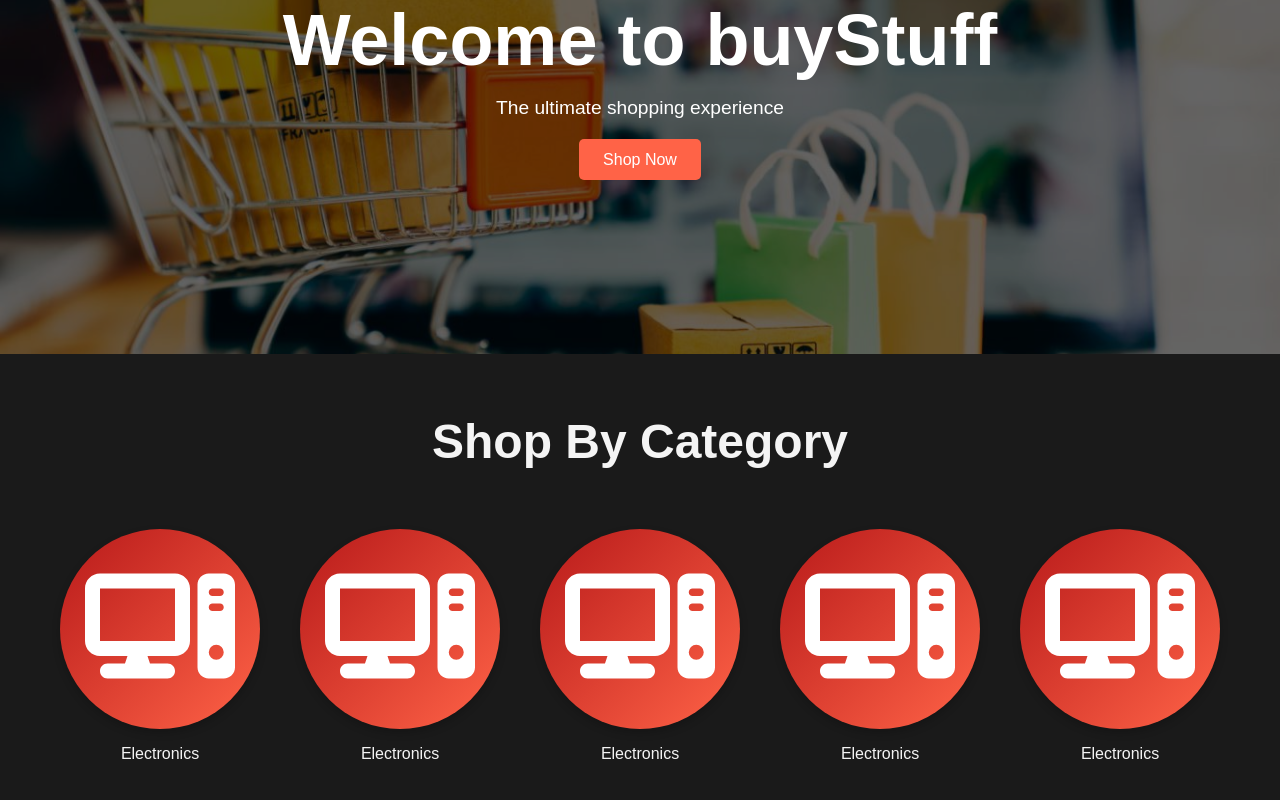
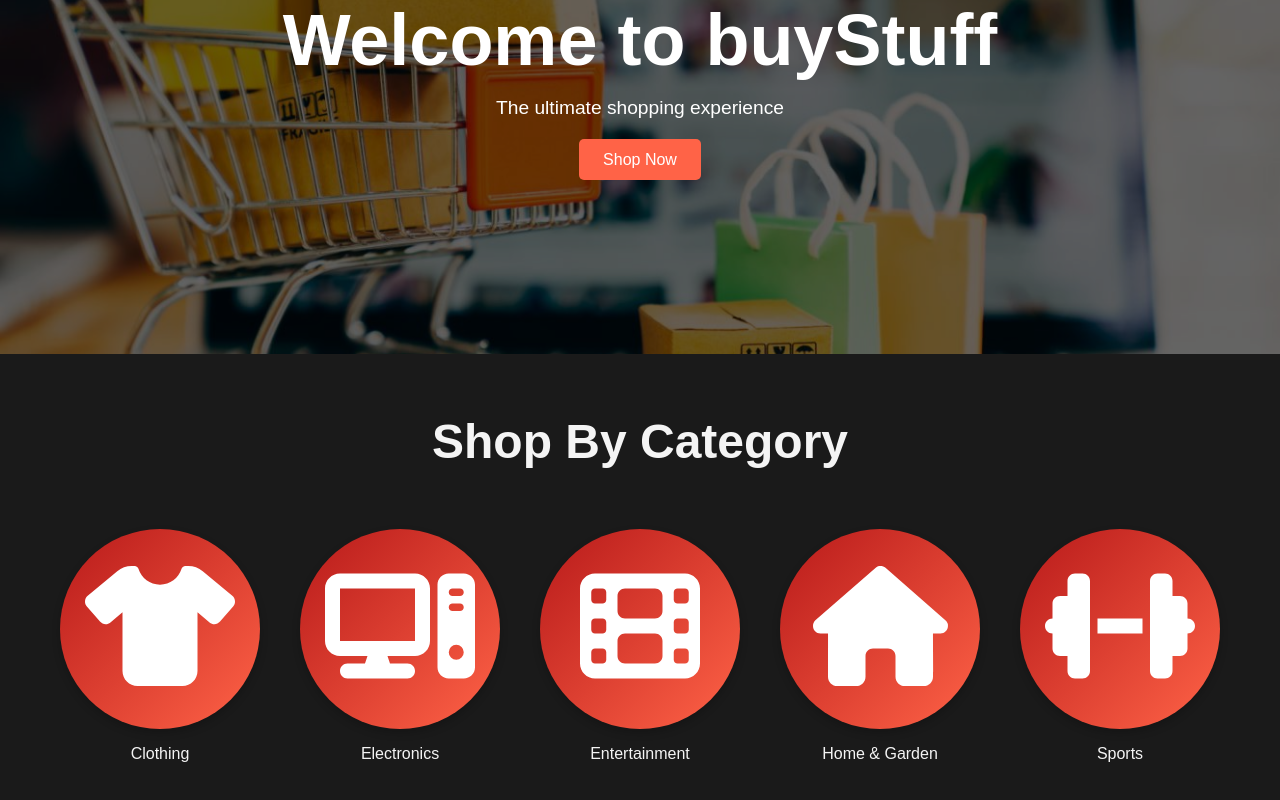
Before and after one commit to HristoShumkov/angular-online-store, an Angular app in the folder online-store/: page / in a window 1280 px wide. Shown: the part 250-1050 px from the top of the page. Built offline with nearby package versions, Linux system fonts and the light colour scheme.

Commit message:
load user and homepage category links dynamically

```diff
--- a/online-store/src/app/components/home/home.component.html
+++ b/online-store/src/app/components/home/home.component.html
@@ -9,36 +9,14 @@
             <section id="shop-now">
                 <h1>Shop By Category</h1>
                 <section id="category-container">
-                    <a href="#">
-                        <div id="category-circle">
-                            <fa-icon [icon]="faCocktail"></fa-icon>
-                        </div>
-                        <p>Electronics</p>
-                    </a>
-                    <a href="#">
-                        <div id="category-circle">
-                            <fa-icon [icon]="faCocktail"></fa-icon>
-                        </div>
-                        <p>Electronics</p>
-                    </a>
-                    <a href="#">
-                        <div id="category-circle">
-                            <fa-icon [icon]="faCocktail"></fa-icon>
-                        </div>
-                        <p>Electronics</p>
-                    </a>
-                    <a href="#">
-                        <div id="category-circle">
-                            <fa-icon [icon]="faCocktail"></fa-icon>
-                        </div>
-                        <p>Electronics</p>
-                    </a>
-                    <a href="#">
-                        <div id="category-circle">
-                            <fa-icon [icon]="faCocktail"></fa-icon>
-                        </div>
-                        <p>Electronics</p>
-                    </a>
+                    @for(category of categoryData; track $index) {
+                        <a routerLink="/items{{category.link}}">
+                            <div id="category-circle">
+                                <fa-icon [icon]="category.icon"></fa-icon>
+                            </div>
+                            <p>{{category.name}}</p>
+                        </a>
+                    }
                 </section>
             </section>
         </div>
--- a/online-store/src/app/components/home/home.component.ts
+++ b/online-store/src/app/components/home/home.component.ts
@@ -1,15 +1,42 @@
 import { Component } from '@angular/core';
+import { RouterLink } from '@angular/router';
 import { FontAwesomeModule } from '@fortawesome/angular-fontawesome';
-import { faComputer } from '@fortawesome/free-solid-svg-icons';
+import { faComputer, faShirt, faFilm, faHouse, faDumbbell } from '@fortawesome/free-solid-svg-icons';
 
 
 @Component({
   selector: 'app-home',
   standalone: true,
-  imports: [FontAwesomeModule],
+  imports: [RouterLink, FontAwesomeModule],
   templateUrl: './home.component.html',
   styleUrl: './home.component.css'
 })
 export class HomeComponent {
-  faCocktail = faComputer;
+  categoryData = [
+    {
+        icon: faShirt,
+        name: "Clothing",
+        link: "/clothing"
+    },
+    {
+        icon: faComputer,
+        name: "Electronics",
+        link: "/electronics"
+    },
+    {
+        icon: faFilm,
+        name: "Entertainment",
+        link: "/entertainment"
+    },
+    {
+        icon: faHouse,
+        name: "Home & Garden",
+        link: "/home-and-garden"
+    },
+    {
+        icon: faDumbbell,
+        name: "Sports",
+        link: "/sports"
+    }
+]
 }
--- a/online-store/src/app/components/user-details/user-details.component.html
+++ b/online-store/src/app/components/user-details/user-details.component.html
@@ -1,14 +1,14 @@
 <div id="user-details-container">
     <div id="user-info">
-        <img src="https://encrypted-tbn3.gstatic.com/images?q=tbn:ANd9GcTORR2uMHZNyzpEZwiAaQc5TC2szCCBY_z828Q6giqR28C6syDol-_HxF11QJMWF4tXtglnshoDuQlFpliN6uD5ug" id="user-details-profile-pic" />
-        <h1>Josh</h1>
+        <img src="{{pfpUrl}}" id="user-details-profile-pic" />
+        <h1>{{username}}</h1>
         <!-- <h1>Created on: {parseDate(createdOn)}</h1> -->
-        <h1>Created on: Recently</h1>
+        <h1>Created on: {{createdOn | date: "MMM d, y"}}</h1>
     </div>
     <div id="user-cart-container">
     <div id='user-cart-header'>
         <h2>My Cart</h2>
-        <a href='#' id='view-more'>View more</a>
+        <a routerLink="/user/cart" id='view-more'>View more</a>
     </div>
     <div id='user-cart'>
         <!-- {cartItems.length
--- a/online-store/src/app/components/user-details/user-details.component.ts
+++ b/online-store/src/app/components/user-details/user-details.component.ts
@@ -1,12 +1,27 @@
 import { Component } from '@angular/core';
+import { RouterLink } from '@angular/router';
+import { UsersService } from '../../services/users.service';
+import { DatePipe } from '@angular/common';
 
 @Component({
   selector: 'app-user-details',
   standalone: true,
-  imports: [],
+  imports: [RouterLink, DatePipe],
   templateUrl: './user-details.component.html',
   styleUrl: './user-details.component.css'
 })
 export class UserDetailsComponent {
+  constructor(private userService: UsersService) {}
 
+  get username():string {
+    return this.userService.user?.username || '';
+  }
+
+  get pfpUrl():string {
+    return this.userService.user?.profilePic || 'default-profile-picture.png';
+  }
+
+  get createdOn():number {
+    return this.userService.user?._createdOn || NaN;
+  }
 }
--- a/online-store/src/app/types/user.ts
+++ b/online-store/src/app/types/user.ts
@@ -3,7 +3,7 @@ export interface User {
     username: string,
     password: string,
     profilePic: string,
-    createdOn: string,
+    _createdOn: number,
     _id: string,
     accessToken: string,
 }
```
